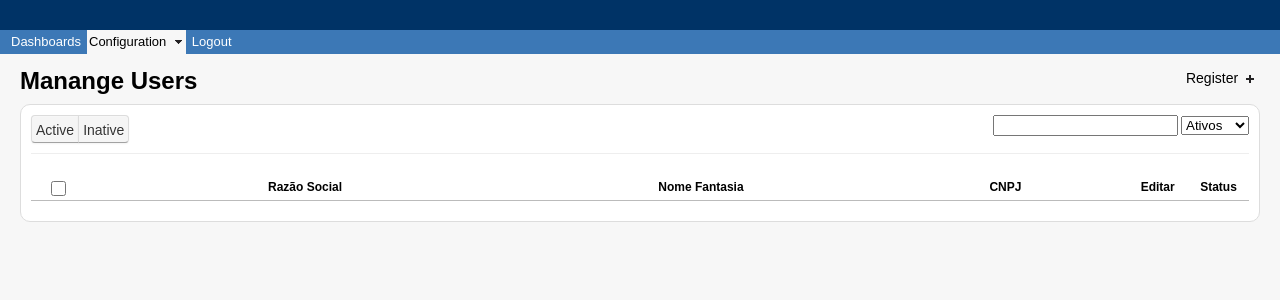
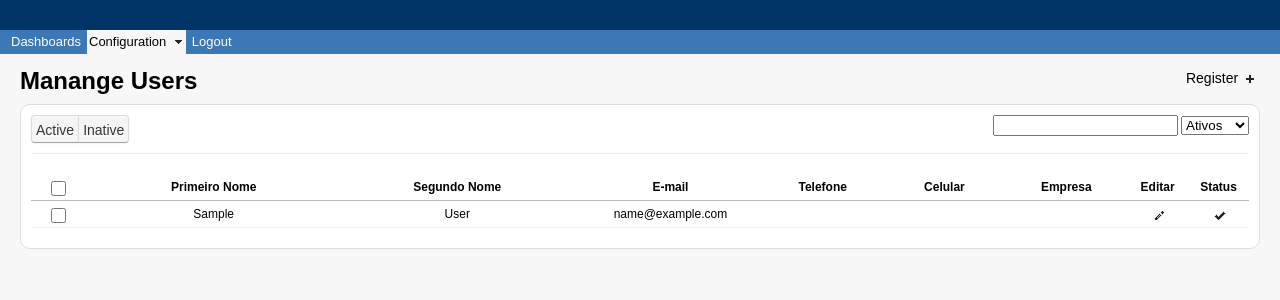
Before and after one commit to avnergoncalves/pydesk, a Django app: page /configuration/user/list in a window 1280 px wide. Shown: the top 300 px of the page. Run offline with Django 3.2, Linux system fonts and the light colour scheme; the visitor is signed in with stand-in values (Sample User, id 1); data comes from the database, SQL or seed files in the repository; lists and menus that the app fills with data are empty; parts of the project's set-up code (start-up, migrations or seed data) failed here and were passed over.

Commit message:
Cadastro de usuarios

```diff
--- a/configuration/models.py
+++ b/configuration/models.py
@@ -6,8 +6,9 @@
 '''
 
 from django.db import models
+from django.contrib.auth.models import User
 
-# Create your models here.
+
 class Enterprise(models.Model):
     rasao_social = models.CharField(max_length=200, blank=False)
     nome_fantasia = models.CharField(max_length=200, blank=False)
@@ -15,7 +16,7 @@
     inscricao_estadual = models.CharField(max_length=100, blank=True)
     endereco = models.CharField(max_length=100, blank=True)
     observacao = models.CharField(max_length=1024, blank=True)
-    status = models.BooleanField(blank=False, default=True)
+    is_active = models.BooleanField(default=True)
 
     def consult_grid(self, filters, params_grid):
         map_order = {'2': 'rasao_social', '3': 'nome_fantasia', '4': 'cnpj'}
@@ -34,7 +35,7 @@
         params = [find,find,find,find]
 
         if status != '-1':
-            where.append('status = %s')
+            where.append('is_active = %s')
             params.append(status)
 
         query = Enterprise.objects.extra(where=where, params=params).order_by(order_f)
@@ -50,7 +51,7 @@
                           '3': i.nome_fantasia,
                           '4': i.cnpj,
                           '5': {'value': i.id, 'events': 'editar'},
-                          '6': {'icon': 'ativo'} if i.status else {'icon': 'inativo'}
+                          '6': {'icon': 'ativo'} if i.is_active else {'icon': 'inativo'}
                           }
                         )
 
@@ -59,3 +60,66 @@
         grid['total'] = count
 
         return grid
+
+
+class Equipe(models.Model):
+    description = models.CharField(max_length=200, blank=False)
+
+
+class UserProfile(models.Model):
+    user = models.OneToOneField(User, related_name='_profile_cache')
+    enterprise = models.ForeignKey(Enterprise)
+    esquipes = models.ManyToManyField(Equipe)
+    receive_email = models.BooleanField(blank=False, default=True)
+    color_system = models.CharField(max_length=200, blank=False)
+    phone = models.CharField(max_length=200, blank=False)
+    cell_phone = models.CharField(max_length=200, blank=False)
+    auto_update_dashboard = models.BooleanField(blank=False, default=False)
+
+
+    def consult_grid(self, filters, params_grid):
+        map_order = {'2': 'first_name', '3': 'last_name', '4': 'email', '5': 'phone', '6': 'cell_phone'}
+
+        pagina = int(params_grid.get('pagina'))
+        limite = int(params_grid.get('limite'))
+        order = params_grid.get('order')
+
+        order_s = order.replace('DESC', '-').replace('ASC', '').split(' ')
+        order_f = order_s[1]+map_order.get(order_s[0], 'first_name')
+
+        status = filters['is_active']
+        find = '%'+filters['find_user'].replace("\\","\\\\")+'%'
+
+        where = ['first_name LIKE %s OR last_name LIKE %s OR email LIKE %s OR email LIKE %s']
+        params = [find,find,find,find]
+
+        if status != '-1':
+            where.append('is_active = %s')
+            params.append(status)
+
+        query = User.objects.select_related('_profile_cache').extra(where=where, params=params).order_by(order_f)
+
+        offset = (pagina-1)*limite
+        result = query[offset:limite]
+        count = query.count()
+
+
+        data = []
+        for i in result:
+            data.append( {'1': {'value': i.id, 'events': 'checkbox'},
+                          '2': i.first_name,
+                          '3': i.last_name,
+                          '4': i.email,
+                          '5': i.userprofile.phone if hasattr(i, 'userprofile') else '',
+                          '6': i.userprofile.cell_phone if hasattr(i, 'userprofile') else '',
+                          '7': i.userprofile.enterprise.rasao_social if hasattr(i, 'userprofile') else '',
+                          '8': {'value': i.id, 'events': 'editar'},
+                          '9': {'icon': 'ativo'} if i.is_active else {'icon': 'inativo'}
+                          }
+                        )
+
+        grid = {}
+        grid['data'] = data
+        grid['total'] = count
+
+        return grid
--- a/configuration/static/js/user/user_list.js
+++ b/configuration/static/js/user/user_list.js
@@ -5,7 +5,7 @@
 				url : "/configuration/user/ajax/list",
 				data:{
 					find_user: $('#find_user'),
-					status_user: $('#status_user')
+					is_active: $('#is_active')
 				},
 				colluns : [
 						{
@@ -20,18 +20,30 @@
 							}
 						},
 						{
-							name : "Razão Social",
-							th : {'width' : "35%"},
+							name : "Primeiro Nome",
+							th : {'width' : "20%"},
 							td : {'align' : "left"}
 						},
 						{
-							name : "Nome Fantasia",
-							th : {'width' : "30%"},
+							name : "Segundo Nome",
+							th : {'width' : "20%"},
 							td : {'align' : "left"}
 						},
 						{
-							name : "CNPJ",
-							th : {'width' : "20%"}
+							name : "E-mail",
+							th : {'width' : "15%"}
+						},
+						{
+							name : "Telefone",
+							th : {'width' : "10%"}
+						},
+						{
+							name : "Celular",
+							th : {'width' : "10%"}
+						},
+						{
+							name : "Empresa",
+							th : {'width' : "10%"}
 						},
 						{
 							name : "Editar",
--- a/configuration/templates/user/user_list.html
+++ b/configuration/templates/user/user_list.html
@@ -30,10 +30,10 @@
 
 		<div style="float:right;">
 			<input type="text" value="" id="find_user"/>
-			<select id="status_user">
+			<select id="is_active">
 				<option value="1">Ativos</option>
 				<option value="0">Inativos</option>
-				<option value="">Todos</option>
+				<option value="-1">Todos</option>
 			</select>
 		</div>
 	</div>
--- a/configuration/views.py
+++ b/configuration/views.py
@@ -11,7 +11,7 @@
 from django.contrib.auth.decorators import login_required
 from configuration.forms import EnterpriseForm
 from django.http.response import HttpResponse, Http404
-from configuration.models import Enterprise
+from configuration.models import Enterprise, UserProfile
 from django.utils.translation import ugettext_lazy as _
 
 
@@ -83,12 +83,12 @@
     if request.method == 'POST' and request.is_ajax():
 
         checkboxs = request.POST.getlist('checkboxs', [])
-        status = int(request.POST.get('hdd_status', None))
+        is_active = int(request.POST.get('hdd_is_active', None))
 
         message = []
         erro = False
 
-        if status == None:
+        if is_active == None:
             message.append(unicode(_('Undefined stats')))
             erro = True
 
@@ -99,7 +99,7 @@
         if not erro:
             for i in checkboxs:
                 e = get_object_or_404(Enterprise, pk=i)
-                e.status = status
+                e.is_active = is_active
                 e.save()
 
                 message.append(unicode(_('Operation successful.')))
@@ -118,8 +118,29 @@
 
 
 @login_required
-def ajax_user_list(request):
-    return render(request, 'home/home.html', {})
+def user_add(request):
+    return render(request, 'user/user_add.html', {})
+
+
+@login_required
+def user_ajax_list(request):
+    if request.is_ajax():
+        params_grid = {}
+        params_grid['limite'] = request.GET.get('limite', 50)
+        params_grid['pagina'] = request.GET.get('pagina', 1)
+        params_grid['order'] = request.GET.get('order', '1 ASC')
+
+        filters = {}
+        filters['find_user'] = request.GET.get('find_user', '')
+        filters['is_active'] = request.GET.get('is_active', '')
+
+        model = UserProfile()
+        grid = model.consult_grid(filters, params_grid)
+
+        return HttpResponse(json.dumps(grid), mimetype='application/json')
+
+    else:
+        raise Http404
 
 
 @login_required
```
